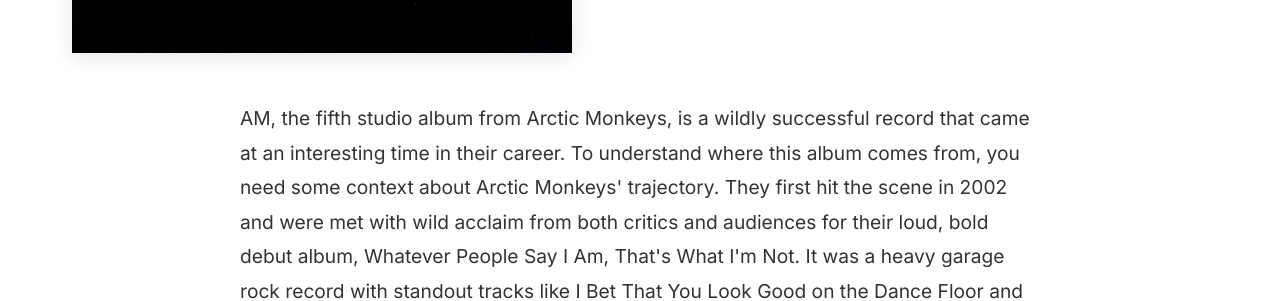
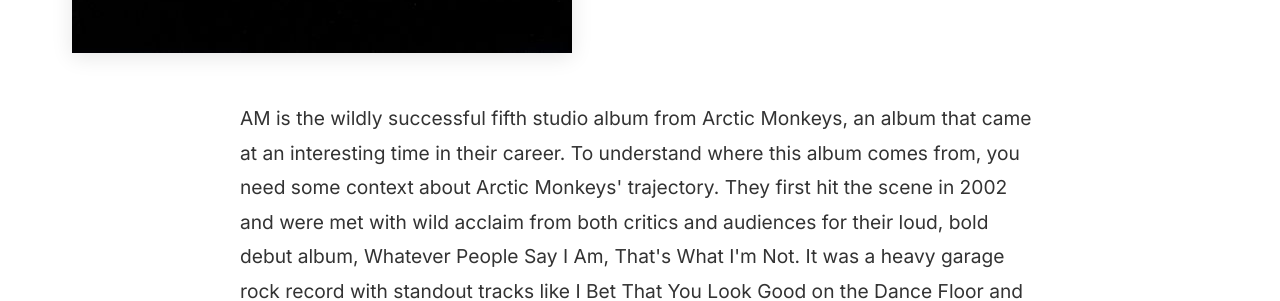
Before and after one commit to abhishekramakri/abhishekramakri.github.io, a Jekyll site: the page built from Reviews/ArcticMonkeys-AM.markdown, in a window 1280 px wide and 900 px high, scrolled down 448 px. Shown: the part 154-455 px from the top of the window. Built offline with Jekyll 4.4.1, drawn with Linux system fonts in a browser that asks for light colours; some of the changed text lies outside the part shown.

Commit message:
Revised review for AM

```diff
--- a/Reviews/ArcticMonkeys-AM.markdown
+++ b/Reviews/ArcticMonkeys-AM.markdown
@@ -44,7 +44,7 @@
     </div>
 
     <div class="review-content">
-        <p>AM, the fifth studio album from Arctic Monkeys, is a wildly successful record that came at an interesting time in their career. To understand where this album comes from, you need some context about Arctic Monkeys' trajectory. They first hit the scene in 2002 and were met with wild acclaim from both critics and audiences for their loud, bold debut album, Whatever People Say I Am, That's What I'm Not. It was a heavy garage rock record with standout tracks like I Bet That You Look Good on the Dance Floor and the noticeably more laid-back Mardy Bum.</p>
+        <p>AM is the wildly successful fifth studio album from Arctic Monkeys, an album that came at an interesting time in their career. To understand where this album comes from, you need some context about Arctic Monkeys' trajectory. They first hit the scene in 2002 and were met with wild acclaim from both critics and audiences for their loud, bold debut album, Whatever People Say I Am, That's What I'm Not. It was a heavy garage rock record with standout tracks like I Bet That You Look Good on the Dance Floor and the noticeably more laid-back Mardy Bum.</p>
 
         <p>This success carried into their second beloved album, Favourite Worst Nightmare, which took all the energy and excitement from their debut and channeled it into a more indie rock direction. Alex Turner's singing became more melodic, but the band still kept the energetic highs that made their first album so fun. The outro track 505 became hugely popular and even hinted at the direction they'd lean into more heavily in their later albums, particularly Suck It and See.</p>
 
```
